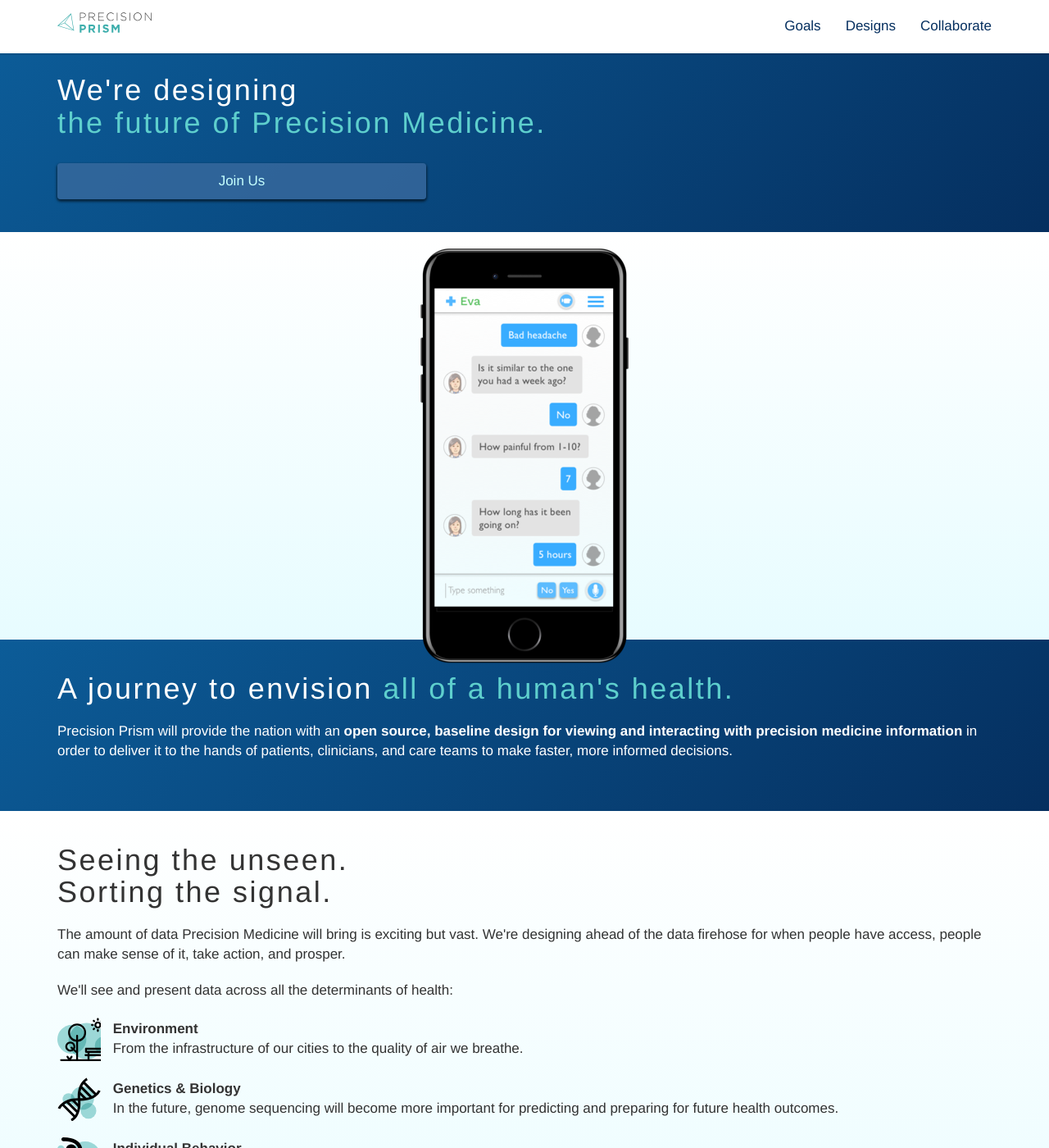
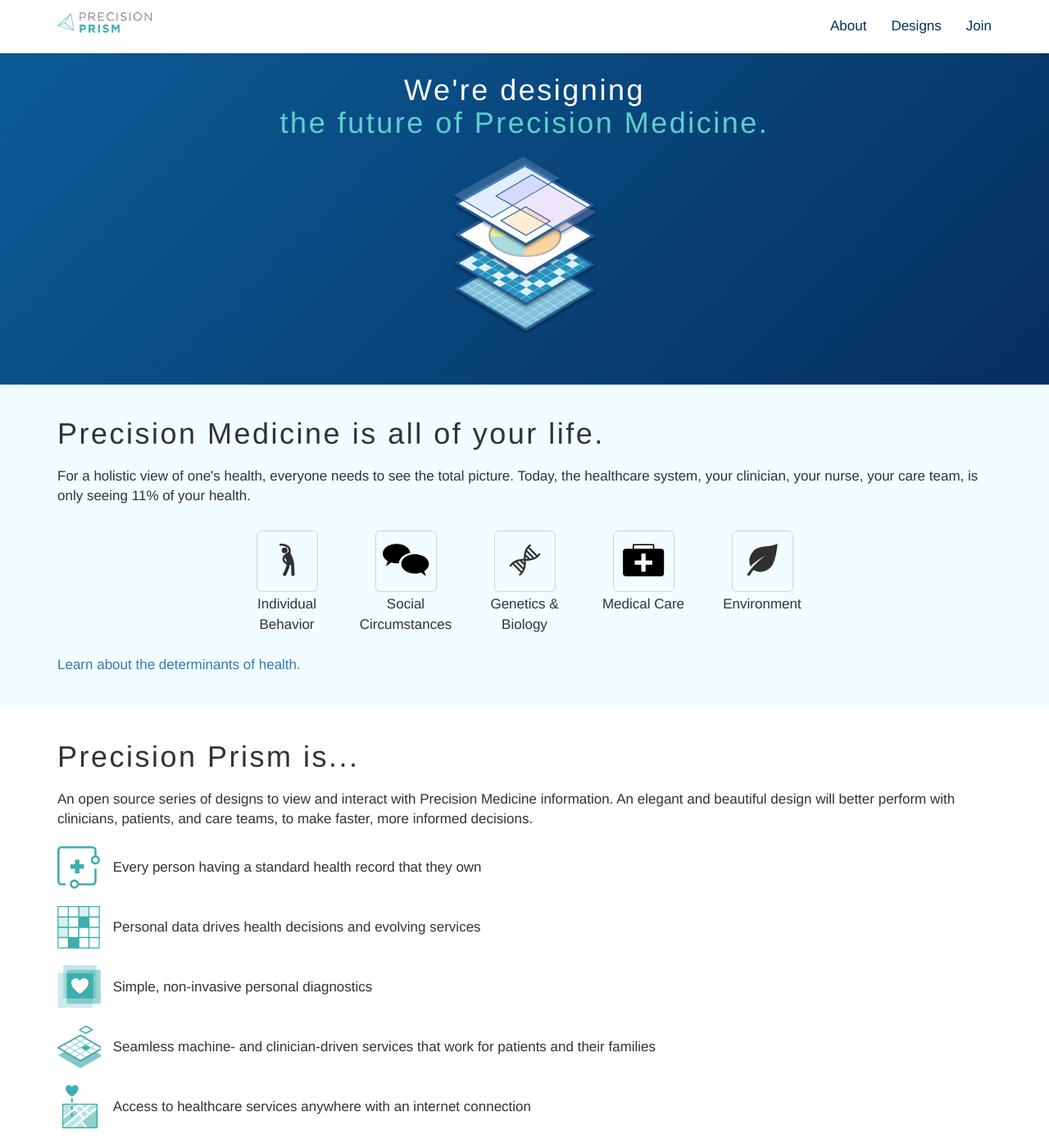
Before and after one commit to goinvo/PrecisionPrism, a Jekyll site: the page built from docs/index.html, in a window 1280 px wide and 1400 px high. Shown: the whole window at 82% size. Built offline with Jekyll 4.4.1, drawn with Linux system fonts in a browser that asks for light colours; nearby versions of some CDN libraries; some of the changed text lies outside the part shown.

Commit message:
Homepage content updates.

```diff
--- /dev/null
+++ b/docs/_includes/nav.html
@@ -0,0 +1,22 @@
+<nav class="navbar navbar-fixed-top">
+    <div class="container">
+      <div class="navbar-header">
+        <button type="button" class="navbar-toggle collapsed" data-toggle="collapse" data-target="#navbar" aria-expanded="false" aria-controls="navbar">
+          <span class="sr-only">Toggle navigation</span>
+          <span class="icon-bar"></span>
+          <span class="icon-bar"></span>
+          <span class="icon-bar"></span>
+        </button>
+        <a class="navbar-brand" href="../">
+          <img src="../images/logo-precision-prism.svg" alt="Precision Prism" height="25">
+        </a>
+      </div>
+      <div id="navbar" class="collapse navbar-collapse">
+        <ul class="nav navbar-nav navbar-right">
+          <li><a href="../about.html">About</a></li>
+          <li><a href="../designs.html">Designs</a></li>
+          <li><a href="../collaborate.html">Join</a></li>
+        </ul>
+      </div><!--/.nav-collapse -->
+    </div>
+  </nav>
--- a/docs/_layouts/default.html
+++ b/docs/_layouts/default.html
@@ -7,32 +7,20 @@
 
   <link rel="stylesheet" type="text/css" href="{{ site.path }}/css/style.css" >
 
+  <meta content='Precision Prism is an open source series of designs to view and interact with Precision Medicine information.' name='description'>
+  <meta content='boston ux design, boston user experience design, boston ui design, precision prism, precision medicine design, precision medicine ux, PMI, precision medicine initiative' name='keywords'>
+
+  <meta content='summary_large_image' name='twitter:card'>
+  <meta content='@goinvo' name='twitter:site'>
+  <meta content='Precision Prism - Beautiful design for Precision Medicine' name='twitter:title'>
+  <meta content='Precision Prism is an open source series of designs to view and interact with Precision Medicine information.' name='twitter:description'>
+  <meta content='http://www.precisionprism.org/images/iphone-standard-health-record-geriatric-care.png' name='twitter:image'>
+
   <script src="https://ajax.googleapis.com/ajax/libs/jquery/1.11.2/jquery.min.js"></script>
   <script src="{{ site.path }}/js/bootstrap.min.js"></script>
 </head>
 <body>
-  <nav class="navbar navbar-fixed-top">
-    <div class="container">
-      <div class="navbar-header">
-        <button type="button" class="navbar-toggle collapsed" data-toggle="collapse" data-target="#navbar" aria-expanded="false" aria-controls="navbar">
-          <span class="sr-only">Toggle navigation</span>
-          <span class="icon-bar"></span>
-          <span class="icon-bar"></span>
-          <span class="icon-bar"></span>
-        </button>
-        <a class="navbar-brand" href="../">
-          <img src="../images/logo-precision-prism.svg" alt="Precision Prism" height="25">
-        </a>
-      </div>
-      <div id="navbar" class="collapse navbar-collapse">
-        <ul class="nav navbar-nav navbar-right">
-          <li><a href="../about.html">Goals</a></li>
-          <li><a href="../designs.html">Designs</a></li>
-          <li><a href="../collaborate.html">Collaborate</a></li>
-        </ul>
-      </div><!--/.nav-collapse -->
-    </div>
-  </nav>
+  {% include nav.html %}
 
   <div class="container-fluid full-width">
     <div class="content">
--- a/docs/css/style.scss
+++ b/docs/css/style.scss
@@ -72,13 +72,49 @@ h1 span {
 }
 
 .masthead-light {
-	background: #E7FCFF;
-	background: linear-gradient(to bottom, #FFFFFF 0%,#E7FCFF 100%); /* W3C, IE10+, FF16+, Chrome26+, Opera12+, Safari7+ */
+	background: #F1FDFF;
+	// background: linear-gradient(to bottom, #FFFFFF 0%,#E7FCFF 100%); /* W3C, IE10+, FF16+, Chrome26+, Opera12+, Safari7+ */
 }
 
 .pull-down {
 	margin-bottom: -70px;
 	text-align: center;
+}
+
+.centered {
+  text-align: center;
+}
+
+.flex-icons {
+  display: -webkit-flex;
+  display: flex;
+  -webkit-flex-direction: row;
+  flex-direction: row;
+  -webkit-align-items: top;
+  align-items: top;
+  -webkit-justify-content: center;
+  justify-content: center;
+  -webkit-flex-flow: row wrap;
+  flex-flow: row wrap;
+  -webkit-align-content: flex-end;
+  align-content: flex-end;
+  margin-bottom: 15px;
+}
+
+.doh-parts {
+  margin: 10px;
+  text-align: center;
+  width: 125px;
+}
+
+.icon-boxed {
+  border-radius: 6px;
+  border: 1px solid #D1D3D7;
+  width: 75px;
+  height: 75px;
+  margin: 0 25px 3px;
+  padding: 15px 5px 0;
+  // vertical-align: middle;
 }
 
 a.btn-large {
@@ -257,7 +293,7 @@ hr {
 
 @media screen and (max-width: 768px) {
   h1 {
-    font-size: 30px;
+    font-size: 34px;
   }
   .smallest-container {
     width: 95%;
--- a/docs/index.html
+++ b/docs/index.html
@@ -3,96 +3,62 @@ layout: default
 title:  'Precision Prism'
 ---
 
-<div class="edge-to-edge masthead-dark">
+<div class="edge-to-edge masthead-dark centered">
 	<div class="container">
 		<h1><span>We're designing</span><br /> the future of Precision Medicine.</h1>
-		<a href="collaborate.html" class="btn btn-primary btn-large" role="button">Join Us</a>
-	</div>
-</div>
 
-<div class="edge-to-edge masthead-light">
-	<div class="container pull-down">
-		<img src="images/iphone-eva-design.png" alt="">
-	</div>
-</div>
-
-<div class="edge-to-edge masthead-dark">
-	<div class="container">
-		<h1><span>A journey to envision</span> all of a human's health.</h1>
-
-		<p>Precision Prism will provide the nation with an <strong>open source, baseline design for viewing and interacting with precision medicine information</strong> in order to deliver it to the hands of patients, clinicians, and care teams to make faster, more informed decisions.</p>
-
-		<!-- <p><a href="#" role="button">See the future of health records.</a></p> -->
+		<p><img src="images/precision-medicine-layers.png" alt="Precision Medicine Layers"></p>
 	</div>
 </div>
 
 <div class="edge-to-edge masthead-light">
 	<div class="container">
-		<h1>Seeing the unseen.<br />Sorting the signal.</h1>
+		<h1>Precision Medicine is all of your life.</h1>
 
-		<p>The amount of data Precision Medicine will bring is exciting but vast. We're designing ahead of the data firehose for when people have access, people can make sense of it, take action, and prosper.</p>
+		<p>For a holistic view of one's health, everyone needs to see the total picture. Today, the healthcare system, your clinician, your nurse, your care team, is only seeing 11% of your health.</p>
 
-		<p>We'll see and present data across all the determinants of health:</p>
-
-		<div class="image-bullet">
-			<div class="icon icon-environment"></div>
-			<div class="description">
-				<strong>Environment</strong><br />
-				From the infrastructure of our cities to the quality of air we breathe.
+		<div class="flex-icons">
+			<div class="doh-parts">
+				<div class="icon-boxed">
+					<img src="images/icon-individual-behavior.svg" alt="">
+				</div>
+				Individual Behavior
+			</div>
+			<div class="doh-parts">
+				<div class="icon-boxed">
+					<img src="images/icon-social-circumstances.svg" alt="">
+				</div>
+				Social Circumstances
+			</div>
+			<div class="doh-parts">
+				<div class="icon-boxed">
+					<img src="images/icon-genetics-biology.svg" alt="">
+				</div>
+				Genetics &amp; Biology
+			</div>
+			<div class="doh-parts">
+				<div class="icon-boxed">
+					<img src="images/icon-medical-care.svg" alt="">
+				</div>
+				Medical Care
+			</div>
+			<div class="doh-parts">
+				<div class="icon-boxed">
+					<img src="images/icon-environment.svg" alt="">
+				</div>
+				Environment
 			</div>
 		</div>
 
-		<div class="image-bullet">
-			<div class="icon icon-genetics-biology"></div>
-			<div class="description">
-				<strong>Genetics &amp; Biology</strong><br />
-				In the future, genome sequencing will become more important for predicting and preparing for future health outcomes.
-			</div>
-		</div>
-
-		<div class="image-bullet">
-			<div class="icon icon-individual-behavior"></div>
-			<div class="description">
-				<strong>Individual Behavior</strong><br />
-				In the future, genome sequencing will become more important for predicting and preparing for future health outcomes.
-			</div>
-		</div>
-
-		<div class="image-bullet">
-			<div class="icon icon-social-circumstances"></div>
-			<div class="description">
-				<strong>Social Circumstances</strong><br />
-				Social status, early childhood development and culture impacts social development and personal health.
-			</div>
-		</div>
-
-		<div class="image-bullet">
-			<div class="icon icon-medical-care"></div>
-			<div class="description">
-				<strong>Medical Care</strong><br />
-				Factors correlated with care by a trained provider, such as provider availability and quality of healthcare.
-			</div>
-		</div>
+		<a href="http://determinantsofhealth.org">Learn about the determinants of health.</a>
 	</div>
 </div>
 
-<div class="container">
-	<h1>Health Everyware.<br />Sniffs to SNPs.</h1>
-	<p></p>
+<div class="edge-to-edge">
+	<div class="container">
+		<h1>Precision Prism is...</h1>
 
-	<p><img src="images/iphone-health-record-geriatric-design.jpg" alt=""></p>
-
-	<p><strong>A health record tailored to you.</strong><br />
-	For the first time, a single health record will accommodate you – whether you're a clinician, patient, or the care team. From pediatric to geriatric, to everywhere in between, a health record will finally evolve with all of life's moments.</p>
-
-	<p><strong>Sharing is caring.</strong><br />
-	Craft your care team and keep them informed so they can better help you. Or maybe you're looking to help a loved one or even researchers with the next moonshot. Whichever the cause, go for it!</p>
-</div>
-
-<hr>
-
-<div class="container">
-		<h1>We are a part of a global movement to shift the healthcare system to one of:</h1>
+		<p>An open source series of designs to view and interact with Precision Medicine information. An elegant and beautiful design will better perform with clinicians, patients, and care teams, to make faster, more informed decisions.</p>
 
 		<div class="image-bullet">
 			<div class="icon icon-records"></div>
@@ -104,7 +70,7 @@ title:  'Precision Prism'
 		<div class="image-bullet">
 			<div class="icon icon-chart"></div>
 			<div class="description">
-				Precision Medicine, in which personal data drives health decisions and evolving services
+				Personal data drives health decisions and evolving services
 			</div>
 		</div>
 
@@ -128,16 +94,30 @@ title:  'Precision Prism'
 				Access to healthcare services anywhere with an internet connection
 			</div>
 		</div>
+
+	<a href="about.html">Our mission in health.</a>
+	</div>
 </div>
 
-<div class="edge-to-edge masthead-dark">
+<div class="edge-to-edge masthead-dark centered">
 	<div class="container">
-		<h1><span>Get involved with</span><br /> the future of Precision Medicine.</h1>
+		<h1><span>One human.</span><br />One record.</h1>
+		<p>Designed for all people, of all ages.</p>
+
+		<p><img src="images/iphone-standard-health-record-geriatric-care.png" alt=""></p>
+
+		<a href="designs.html">See the designs</a>
+	</div>
+</div>
+
+<div class="edge-to-edge masthead-light">
+	<div class="container">
+		<h1>Get involved with<br /> the future of Precision Medicine.</h1>
 
 		<p>Getting there is equal parts smart technology, healthcare reform, and literacy. We’re here to help with designing the future of healthcare while evangelizing for the entire system to evolve to better serve patients.</p>
 
 		<p>It all starts with sharing a vision.</p>
 
-		<a href="collaborate.html" class="btn btn-primary btn-large" role="button">Let's Collaborate</a>
+		<a href="collaborate.html">What's your vision?</a>
 	</div>
 </div>
```
Also changed, not shown: docs/images/health-record-geriatric-design.jpg (deleted), docs/images/icon-environment.svg, docs/images/icon-genetics-biology.svg, docs/images/icon-individual-behavior.svg, docs/images/icon-medical-care.svg, docs/images/icon-social-circumstances.svg, docs/images/iphone-health-record-geriatric-design.jpg (deleted), docs/images/iphone-standard-health-record-emergency-care.png (added), docs/images/iphone-standard-health-record-geriatric-care.png (added), docs/images/iphone-standard-health-record-pediatric-care.png (added), docs/images/iphone-standard-health-record-self-care.png (added), docs/images/precision-medicine-layers.png (added). Lines whose indentation alone changed are shown as unchanged.
